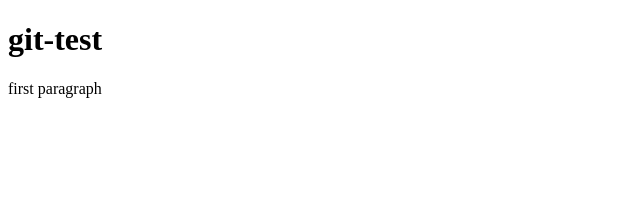
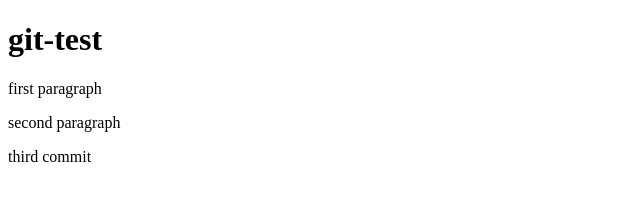
Before and after one commit to LesGayard/git-test, a plain HTML site: page index.html in a window 1280 px wide. Shown: the whole page, without its empty margins (0-640 px from the left). Drawn offline with Linux system fonts and the light colour scheme.

Commit message:
third commit

```diff
--- a/index.html
+++ b/index.html
@@ -9,5 +9,7 @@
 <body>
     <h1>git-test</h1>
     <p>first paragraph</p>
+    <p>second paragraph</p>
+    <p>third commit</p>
 </body>
 </html>
```
Also changed, not shown: templates/test.html (+1 -0 lines).
